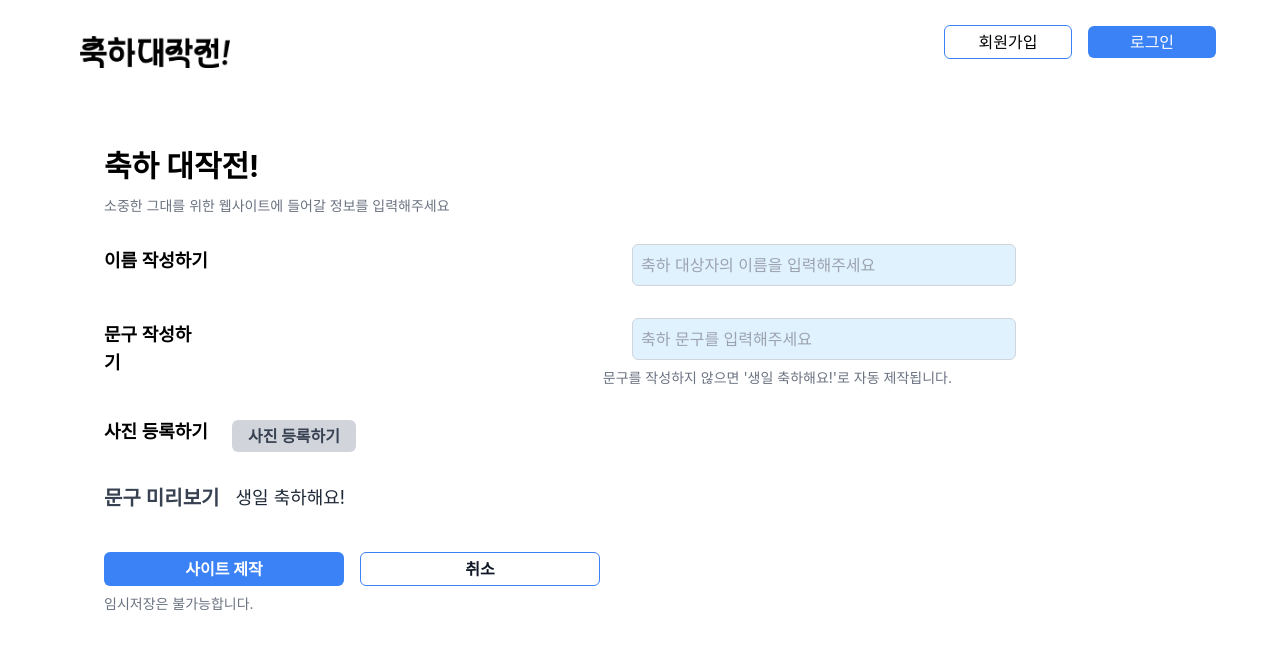
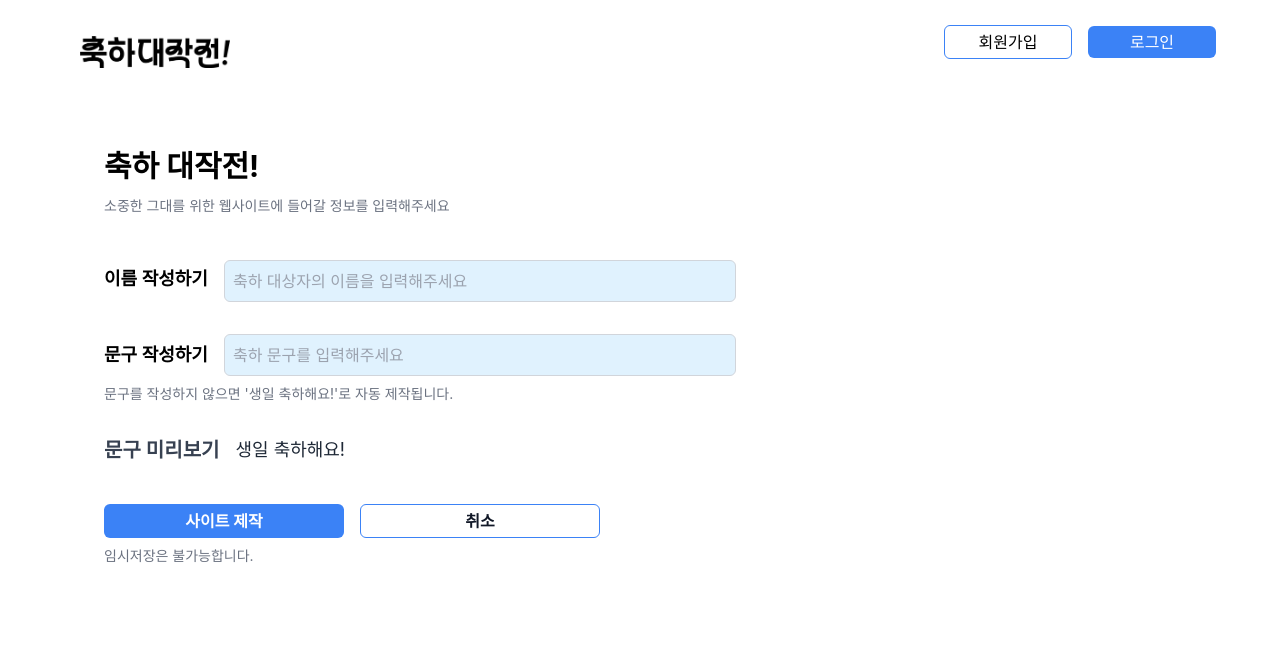
Before and after one commit to cheerUpWorks/CheerUp-UI, a React (Create React App) app: page /createCelebrationPage in a window 1280 px wide. Shown: the top 650 px of the page. Built offline with nearby package versions, Linux system fonts and the light colour scheme.

Commit message:
Fix: 축하 생성 페이지 수정

```diff
--- a/src/pages/createCelebrationPage.js
+++ b/src/pages/createCelebrationPage.js
@@ -67,102 +67,59 @@ const CreateCelebrationPage = () => {
         <h1 className="text-3xl font-bold text-left">축하 대작전!</h1>
 
         <div className="w-full mt-3">
-          <p className="text-left text-gray-500 text-sm mb-5">
+          <p className="text-left text-gray-500 text-sm mb-10">
             소중한 그대를 위한 웹사이트에 들어갈 정보를 입력해주세요
           </p>
 
           {/* 이름 작성하기 */}
-          <div className="mb-6 flex items-center">
+          <div className="mb-8 flex items-center">
             <label htmlFor="name" className="block text-lg font-semibold text-left mr-4">이름 작성하기</label>
             <input
               id="name"
               type="text"
               value={name}
               onChange={handleNameChange}
-              className="mt-2 mr-80 p-2 bg-sky-100 text-gray-700 border border-gray-300 rounded-md w-96 ml-auto mr-4"
+              className="mt-1 p-2 bg-sky-100 text-gray-700 border border-gray-300 rounded-md w-full max-w-lg"
               placeholder="축하 대상자의 이름을 입력해주세요"
             />
           </div>
 
           {/* 문구 작성하기 */}
-          <div className="mb-6 flex items-center">
+          <div className="mb-2 flex items-center">
             <label htmlFor="message" className="block text-lg font-semibold text-left mr-4">문구 작성하기</label>
-            <div className="flex flex-col items-end w-full">
             <input
               id="message"
               type="text"
               value={message}
               onChange={handleMessageChange}
-                className="mt-2 mr-80 p-2 bg-sky-100 text-gray-700 border border-gray-300 rounded-md w-96 mr-4"
+              className="p-2 bg-sky-100 text-gray-700 border border-gray-300 rounded-md w-full max-w-lg"
               placeholder="축하 문구를 입력해주세요"
             />
-              <p className="mt-2 mr-96 text-sm text-gray-500">
+          </div>
+          <p className="text-sm text-gray-500 mt-1 mb-8">
             문구를 작성하지 않으면 '생일 축하해요!'로 자동 제작됩니다.
           </p>
-            </div>
-          </div>
 
           {/* 추가 문구 작성하기 조건부 렌더링 */}
           {message && (
-            <div className="mb-6 flex items-center">
+            <div className="mb-8 flex items-center">
               <label htmlFor="additionalMessage" className="block text-lg font-semibold text-left mr-4">추가 문구 작성하기</label>
               <input
                 id="additionalMessage"
                 type="text"
                 value={additionalMessage}
                 onChange={handleAdditionalMessageChange}
-                className="mt-2 mr-80 p-2 bg-sky-100 text-gray-700 border border-gray-300 rounded-md w-96 ml-auto mr-4"
+                className="mt-1 p-2 bg-sky-100 text-gray-700 border border-gray-300 rounded-md w-full max-w-lg"
                 placeholder="추가 문구를 입력해주세요"
               />
             </div>
           )}
 
-          {/* 사진 등록하기 */}
-          <div className="mb-6 flex items-center">
-            <label htmlFor="image" className="block text-lg font-semibold text-left mr-2">사진 등록하기</label>
-
-            {/* 사진 등록 버튼과 썸네일을 오른쪽으로 배치 */}
-            <div className="flex items-center space-x-4">
-              <label
-                htmlFor="imageInput"
-                className="py-1 px-4 mt-2 ml-4 bg-gray-300 text-gray-700 font-bold rounded-md cursor-pointer"
-              >
-                사진 등록하기
-              </label>
-              <input
-                id="imageInput"
-                type="file"
-                multiple
-                onChange={handleImageChange}
-                className="hidden"
-              />
-              {/* 썸네일 미리보기 */}
-              <div className="flex gap-2">
-                {imagePreviews.map((preview, index) => (
-                  <div key={index} className="relative">
-                    <img
-                      src={preview}
-                      alt={`미리보기 ${index + 1}`}
-                      className="w-32 h-32 object-cover rounded-md border border-gray-300"
-                    />
-                    {/* X 버튼 */}
-                    <button
-                      onClick={() => handleImageDelete(index)}
-                      className="absolute top-0 right-0 bg-gray-400 text-white rounded-full w-4 h-4 flex items-center justify-center m-1"
-                    >
-                      X
-                    </button>
-                  </div>
-                ))}
-              </div>
-            </div>
-          </div>
-
           {/* 문구 미리보기 */}
           <div className="mt-8 w-full flex items-center">
             <h2 className="text-xl font-semibold text-gray-700 mr-4">문구 미리보기</h2>
             <p className="text-lg text-gray-800">
-              {message ? `${message} ${additionalMessage ? `- ${additionalMessage}` : ''}` : '생일 축하해요!'}
+              {name ? `${name} ` : ''}{message ? `${message} ${additionalMessage ? `- ${additionalMessage}` : ''}` : '생일 축하해요!'}
             </p>
           </div>
 
@@ -171,7 +128,6 @@ const CreateCelebrationPage = () => {
             <button
               onClick={handleSubmit}
               className="py-1 px-4 bg-blue-500 text-white font-bold rounded-md w-60"
-
             >
               사이트 제작
             </button>
```
Lines whose indentation alone changed are shown as unchanged.
